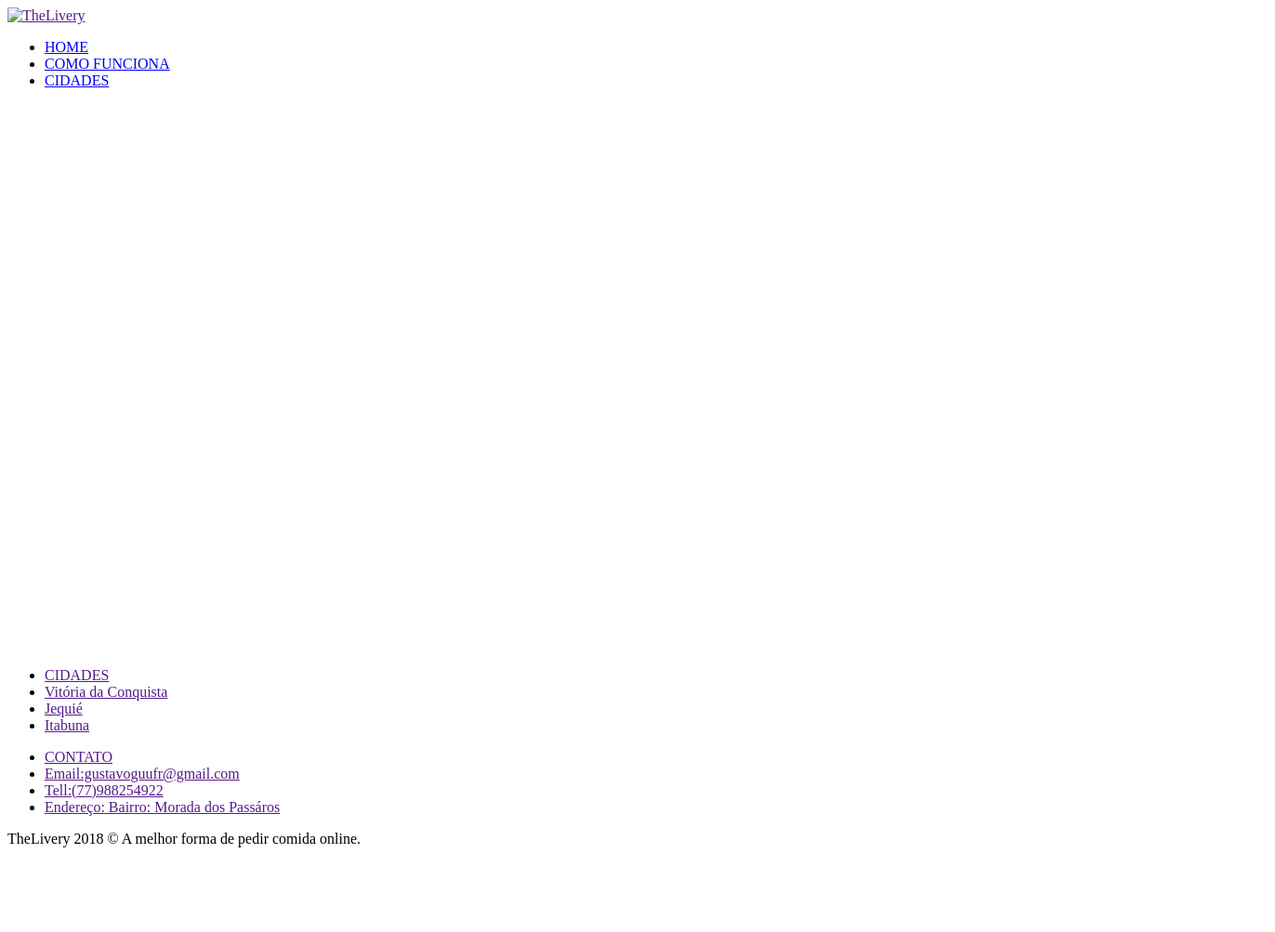
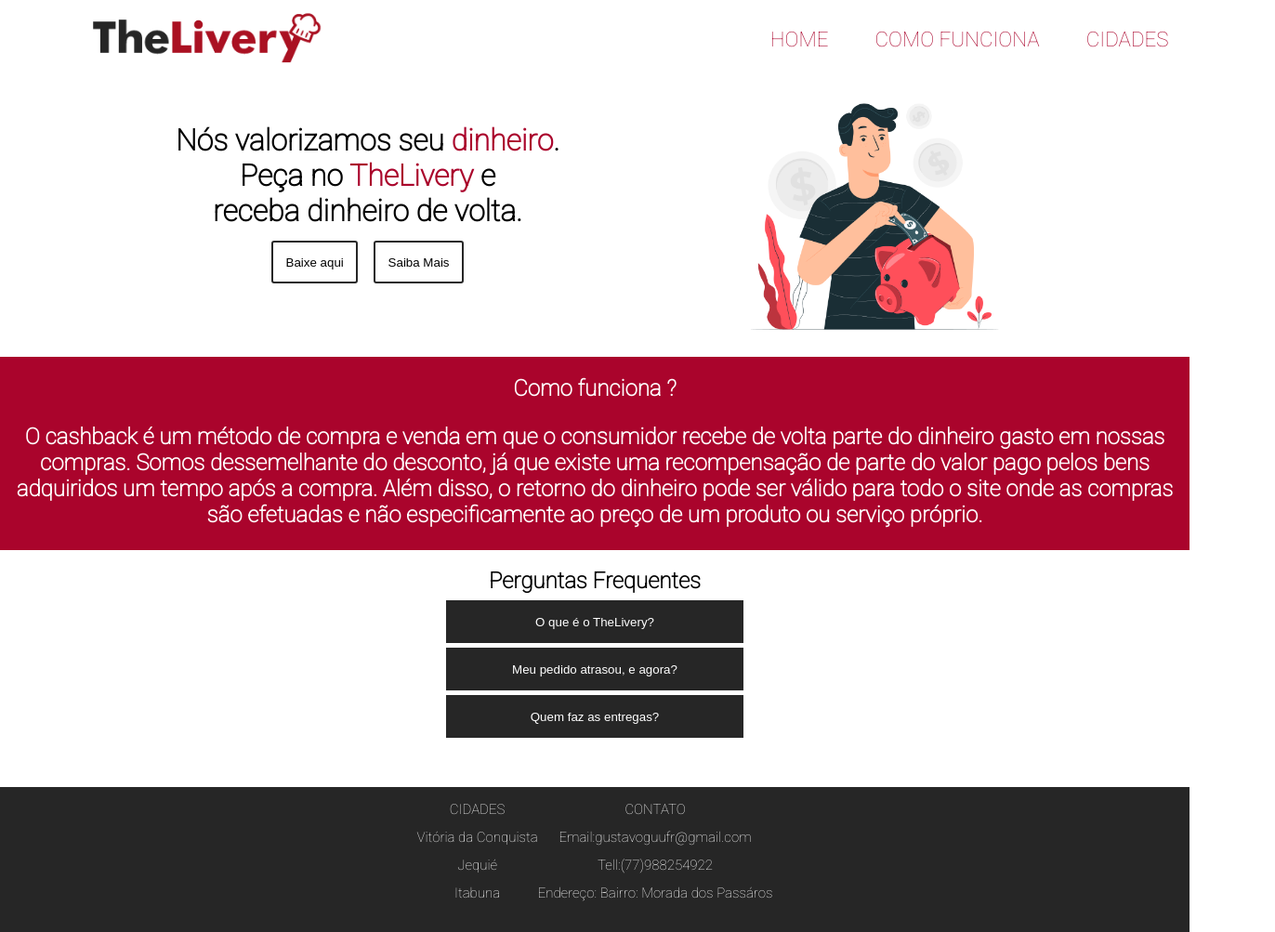
Before and after one commit to gustavoferrazrocha/TheLivery-estagio, a plain HTML site: page src/index.html in a window 1280 px wide. Shown: the top 1003 px of the page at 93% size, 1372 px wide, since content can reach past the window. Before the commit the page ends 928 px from the top, so only its background shows below. Drawn offline with nearby package versions, Linux system fonts and the light colour scheme; the site is published under a folder, as on GitHub Pages, so addresses that start at the root find nothing.

Commit message:
fix links

```diff
--- a/src/index.html
+++ b/src/index.html
@@ -3,7 +3,7 @@
 <head>
   <meta charset="UTF-8">
   <meta name="viewport" content="width=device-width, initial-scale=1.0">
-  <link rel="stylesheet" href="/src/css/styles.css">
+  <link rel="stylesheet" href="css/styles.css">
   <link href="https://fonts.googleapis.com/css2?family=Roboto:wght@100&display=swap" rel="stylesheet">
   <link href="https://unpkg.com/aos@2.3.1/dist/aos.css" rel="stylesheet">
 
@@ -15,7 +15,7 @@
       <div class="menu-bar">
         <div class="logo">
           <a href="">
-            <img id="logo" src="/src/assets/logo.png" alt="TheLivery">
+            <img id="logo" src="assets/logo.png" alt="TheLivery">
             </a>
         </div>
           <ul class="nav-ul">
@@ -49,7 +49,7 @@
           </div>
         </div>
           <div data-aos="fade-left" class="money-img">
-            <img id="money-img" src="/src/assets/money.jpg" alt="">
+            <img id="money-img" src="assets/money.jpg" alt="">
           </div>
       </div>
 
@@ -142,6 +142,6 @@
     </div>
   </footer>
   <script src="https://unpkg.com/aos@2.3.1/dist/aos.js"></script>
-  <script src="/src/js/main.js"></script>
+  <script src="js/main.js"></script>
 </body>
 </html>
```
